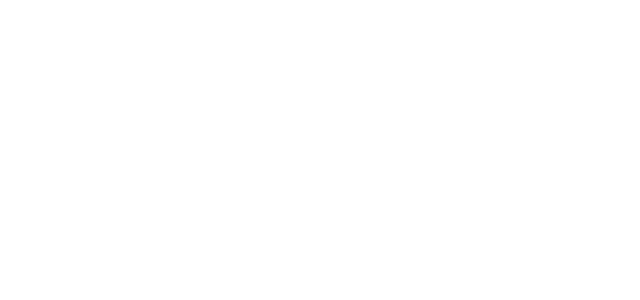
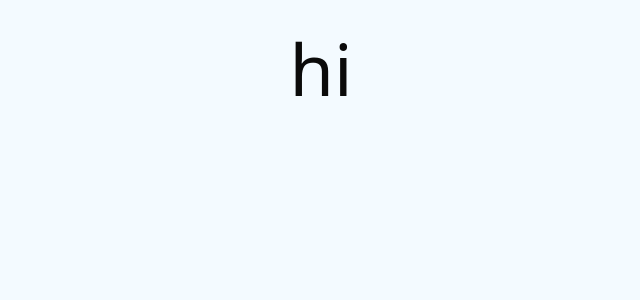
Before and after one commit to gsi-kevincarrera/linkorg, a React (Vite) app: page / in a window 1280 px wide. Shown: the top 300 px of the page, without its empty margins (319-959 px from the left). Built offline with nearby package versions, Linux system fonts and the light colour scheme.

Commit message:
feat: add theme

```diff
--- a/index.html
+++ b/index.html
@@ -8,7 +8,7 @@
     <meta charset="UTF-8" />
     <link rel="icon" type="image/svg+xml" href="/vite.svg" />
     <meta name="viewport" content="width=device-width, initial-scale=1.0" />
-    <title>Vite + React + TS</title>
+    <title>Linkorg | A simple links orginizer</title>
   </head>
   <body>
     <div id="root"></div>
--- a/src/App.css
+++ b/src/App.css
@@ -11,56 +11,27 @@
   text-align: center;
 }
 
-.logo {
-  height: 6em;
-  padding: 1.5em;
-  will-change: filter;
-  transition: filter 300ms;
-}
-.logo:hover {
-  filter: drop-shadow(0 0 2em #646cffaa);
-}
-.logo.react:hover {
-  filter: drop-shadow(0 0 2em #61dafbaa);
-}
-
-@keyframes logo-spin {
-  from {
-    transform: rotate(0deg);
-  }
-  to {
-    transform: rotate(360deg);
-  }
-}
-
 @media (prefers-reduced-motion: no-preference) {
   a:nth-of-type(2) .logo {
     animation: logo-spin infinite 20s linear;
   }
 }
 
-.card {
-  padding: 2em;
-}
-
-.read-the-docs {
-  color: #888;
-}
 
 :root {
-  --background: oklch(1 0 0);
+  --background: oklch(0.98 0.01 240);
   --foreground: oklch(0.145 0 0);
   --card: oklch(1 0 0);
   --card-foreground: oklch(0.145 0 0);
   --popover: oklch(1 0 0);
   --popover-foreground: oklch(0.145 0 0);
-  --primary: oklch(0.205 0 0);
-  --primary-foreground: oklch(0.985 0 0);
-  --secondary: oklch(0.97 0 0);
-  --secondary-foreground: oklch(0.205 0 0);
+  --primary: oklch(0.57 0.19 254);
+  --primary-foreground: oklch(0.26 0.01 240);
+  --secondary: oklch(0.65 0.20 160);
+  --secondary-foreground: oklch(0.50 0.01 240);
   --muted: oklch(0.97 0 0);
   --muted-foreground: oklch(0.556 0 0);
-  --accent: oklch(0.97 0 0);
+  --accent: oklch(0.59 0.22 290);
   --accent-foreground: oklch(0.205 0 0);
   --destructive: oklch(0.577 0.245 27.325);
   --destructive-foreground: oklch(0.577 0.245 27.325);
@@ -84,19 +55,19 @@
 }
 
 .dark {
-  --background: oklch(0.145 0 0);
+  --background: oklch(0.16 0.02 254);
   --foreground: oklch(0.985 0 0);
-  --card: oklch(0.145 0 0);
+  --card: oklch(0.26 0.01 240);
   --card-foreground: oklch(0.985 0 0);
   --popover: oklch(0.145 0 0);
   --popover-foreground: oklch(0.985 0 0);
-  --primary: oklch(0.985 0 0);
-  --primary-foreground: oklch(0.205 0 0);
-  --secondary: oklch(0.269 0 0);
-  --secondary-foreground: oklch(0.985 0 0);
+  --primary: oklch(0.67 0.14 254);
+  --primary-foreground: oklch(0.98 0.01 240);
+  --secondary: oklch(0.76 0.18 160);
+  --secondary-foreground: oklch(0.68 0.01 240);
   --muted: oklch(0.269 0 0);
   --muted-foreground: oklch(0.708 0 0);
-  --accent: oklch(0.269 0 0);
+  --accent: oklch(0.69 0.15 290);
   --accent-foreground: oklch(0.985 0 0);
   --destructive: oklch(0.396 0.141 25.723);
   --destructive-foreground: oklch(0.637 0.237 25.331);
--- a/src/App.tsx
+++ b/src/App.tsx
@@ -3,7 +3,7 @@ import './App.css'
 function App() {
 
   return (
-    <div className='text-white text-7xl'>
+    <div className=' text-7xl'>
       hi
     </div>
   )
```
